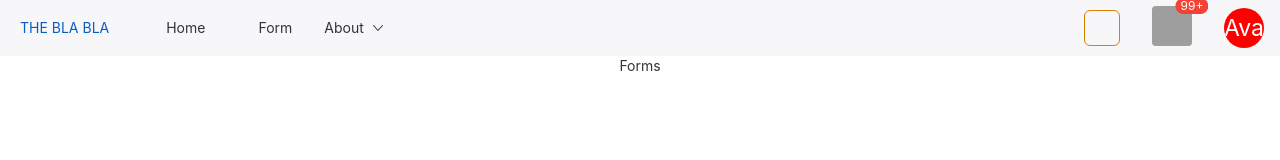
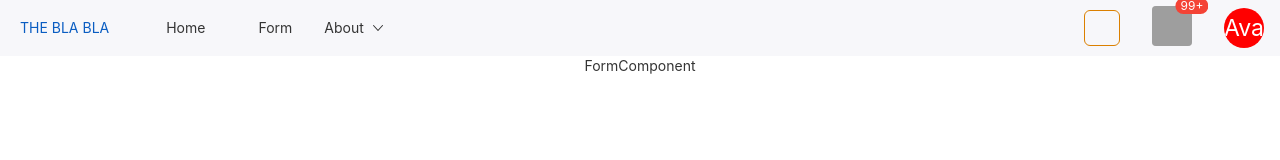
Before and after one commit to FourSqweez/rsuite-101, a React (Vite) app: page /form in a window 1280 px wide. Shown: the top 160 px of the page. Built offline with nearby package versions, Linux system fonts and the light colour scheme; grey boxes are pictures that could not be loaded; some icons are missing.

Commit message:
rename forms to formComponent

```diff
--- a/src/App.jsx
+++ b/src/App.jsx
@@ -25,7 +25,7 @@ import { Badge } from 'rsuite'
 
 import { Link, BrowserRouter as Router, Route, Routes } from 'react-router-dom'
 import { Home } from './components/Home'
-import { Forms } from './components/Forms'
+import { FormComponent } from './components/Forms'
 
 function App() {
 	const [toggleMode, setToggleMode] = useState(
@@ -71,7 +71,7 @@ function App() {
 									as={NavLink}
 									href="/form"
 									icon={<Others />}
-									children={<Forms />}
+									children={<FormComponent />}
 								>
 									Form
 								</Nav.Item>
@@ -119,8 +119,8 @@ function App() {
 
 					<Content>
 						<Routes>
-							<Route exact path="/" element={<Home testProps='test' />}></Route>
-							<Route path="/form" element={<Forms />}></Route>
+							<Route exact path="/" element={<Home testProps="test" />}></Route>
+							<Route path="/form" element={<FormComponent />}></Route>
 						</Routes>
 					</Content>
 					<Footer>
--- a/src/components/Forms.jsx
+++ b/src/components/Forms.jsx
@@ -1,6 +1,6 @@
 import React from 'react'
 
-export const Forms = () => {
+export const FormComponent = () => {
 
-	return <div>Forms</div>
+	return <div>FormComponent</div>
 }
```
